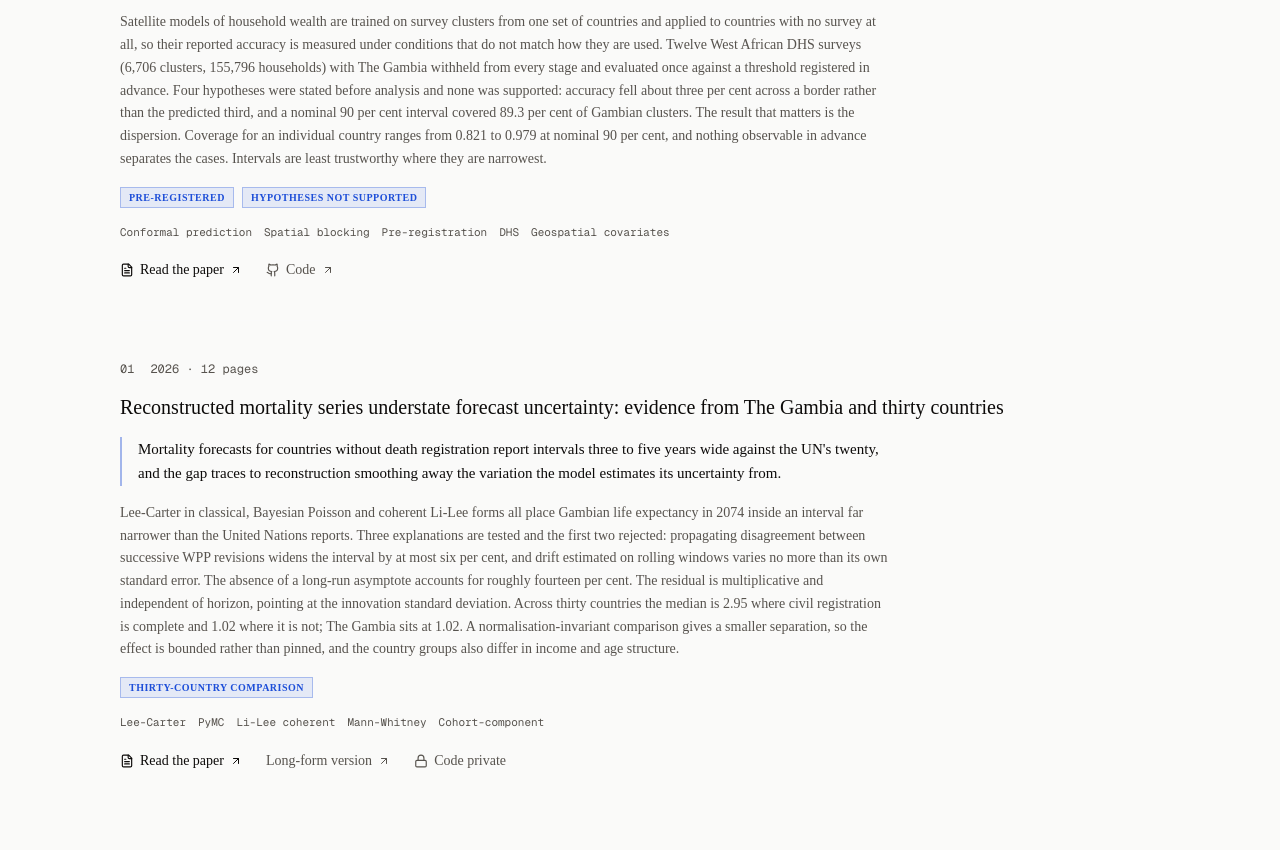
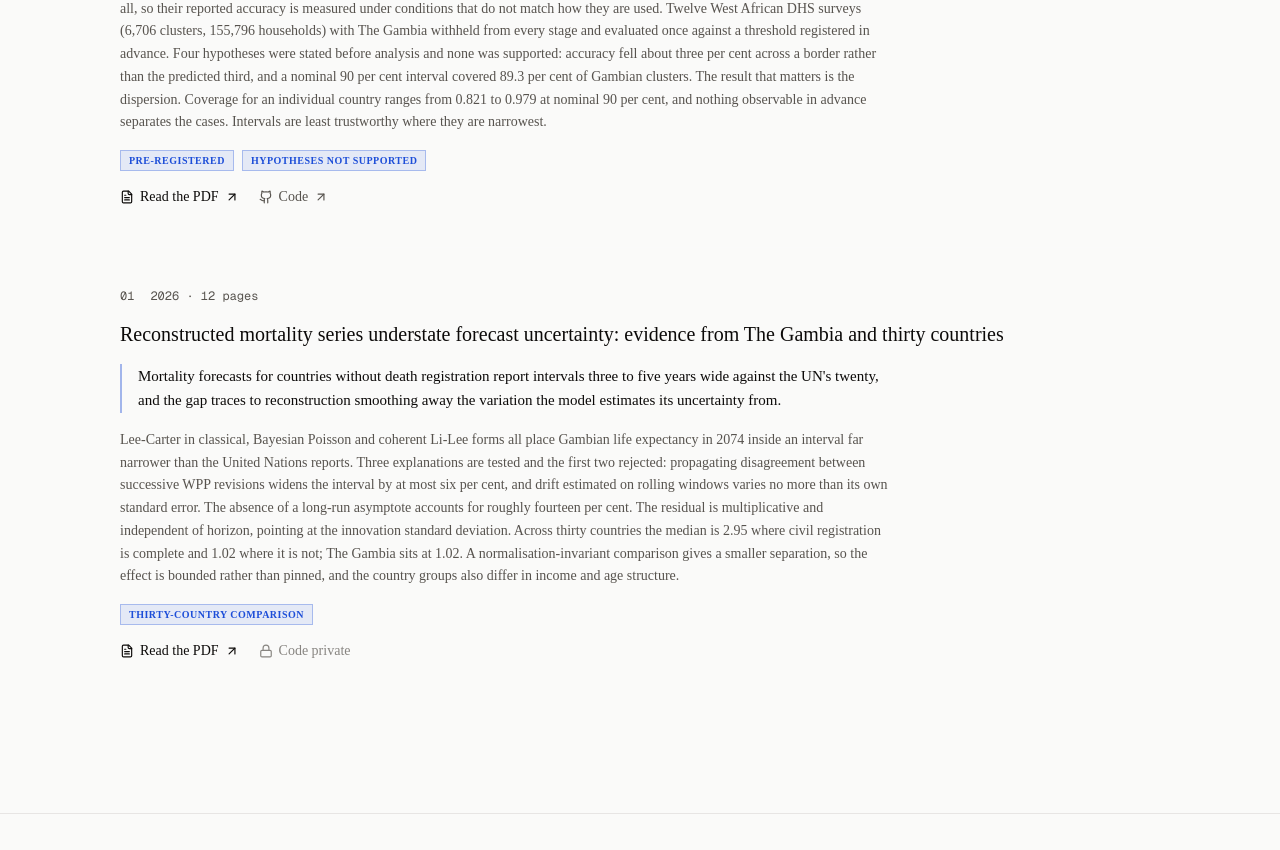
Before and after one commit to Balisa50/Balisa50.github.io, a Next.js app: page /papers in a window 1280 px wide. Shown: the part 1010-1860 px from the top of the page. Built offline with nearby package versions, Linux system fonts and the light colour scheme.

Commit message:
feat: section icons, hero status pill, iOS bottom nav

```diff
--- a/components/About.tsx
+++ b/components/About.tsx
@@ -2,7 +2,7 @@
 
 import Image from "next/image";
 import Link from "next/link";
-import { Mail, FileText, ArrowRight } from "lucide-react";
+import { Mail, FileText, ArrowRight, User } from "lucide-react";
 import { PROFILE } from "@/lib/projects";
 
 export function About() {
@@ -13,7 +13,8 @@ export function About() {
       aria-labelledby="about-heading"
     >
       <div className="flex flex-col items-start gap-4">
-        <span className="font-mono text-xs uppercase tracking-[0.2em] text-cyan">
+        <span className="inline-flex items-center gap-2 font-mono text-xs uppercase tracking-[0.2em] text-cyan">
+          <User className="h-3.5 w-3.5" aria-hidden="true" />
           About
         </span>
 
@@ -68,8 +69,7 @@ export function About() {
             I work in Python and TypeScript. I read Lee-Carter, Cox, and the
             Basel II framework the same way I read Next.js docs. I am working
             toward actuarial exams, and applying for internships in data
-            analytics, statistics, actuarial science, machine learning, and
-            quantitative finance.
+            analytics, statistics, or actuarial science.
           </p>
         </div>
 
--- a/components/Contact.tsx
+++ b/components/Contact.tsx
@@ -1,4 +1,4 @@
-import { Github, Linkedin, MapPin } from "lucide-react";
+import { Github, Linkedin, MapPin, Send } from "lucide-react";
 import { PROFILE } from "@/lib/projects";
 import { ContactForm } from "./ContactForm";
 
@@ -23,12 +23,9 @@ export function Contact() {
           aria-hidden="true"
           className="pointer-events-none absolute -right-24 -top-24 h-64 w-64 rounded-full bg-cyan/20 blur-3xl"
         />
-        <div
-          aria-hidden="true"
-          className="pointer-events-none absolute -bottom-24 -left-24 h-64 w-64 rounded-full bg-pink/10 blur-3xl"
-        />
 
-        <span className="relative font-mono text-xs uppercase tracking-[0.2em] text-cyan">
+        <span className="relative inline-flex items-center gap-2 font-mono text-xs uppercase tracking-[0.2em] text-cyan">
+          <Send className="h-3.5 w-3.5" aria-hidden="true" />
           Contact
         </span>
 
--- a/components/Hero.tsx
+++ b/components/Hero.tsx
@@ -9,8 +9,7 @@ import { PROFILE } from "@/lib/projects";
  * Built on a 12-column grid with the text held to columns 1-7, so the name, the
  * paragraph and every section heading below share one left edge. That single
  * alignment is most of what separates a page that looks composed from one that
- * looks assembled, and it was the thing missing before: each block set its own
- * max-width and nothing lined up.
+ * looks assembled.
  *
  * Sized to hand over to the work quickly. A full-viewport header would push the
  * first project below the fold, and the projects are the argument.
@@ -29,6 +28,13 @@ export function Hero() {
               aria-hidden="true"
             />
             Open to internships · {PROFILE.location}
+          </p>
+
+          <p
+            className="hero-item mt-3 font-mono text-[11px] uppercase tracking-[0.18em] text-text-faint"
+            style={{ animationDelay: "0.04s" }}
+          >
+            BSc Statistics, KNUST · Mastercard Foundation Scholar
           </p>
 
           <h1
@@ -65,8 +71,6 @@ export function Hero() {
               className="group inline-flex min-h-11 items-center gap-2 font-medium text-ink link-underline"
             >
               See the work
-              {/* Pointed down while this scrolled to a section below. The work
-                  is a route now, so the arrow points the way the click goes. */}
               <ArrowRight
                 className="h-4 w-4 transition-transform group-hover:translate-x-0.5"
                 aria-hidden="true"
@@ -94,21 +98,6 @@ export function Hero() {
           </nav>
         </div>
 
-        {/*
-          Portrait, right of the name.
-
-          No frame, no border, no corners. The photograph's own backdrop was a
-          cool grey-blue (#E7EBF1) against a warm page, so any container just
-          drew attention to the mismatch. Instead the image itself was prepared:
-          the outer pixels trimmed (the phone export left dark artefact lines
-          down the edges), the backdrop repainted to the page colour on a
-          smoothstep ramp, and the edges feathered to transparency with a longer
-          dissolve at the bottom so the crop through his shirt is not a line.
-          It is a PNG with alpha, so it sits on the page rather than on top of it.
-
-          Hidden below lg, where there is no second column and it would only
-          push the intro down the screen.
-        */}
         <div className="hidden lg:col-span-4 lg:col-start-9 lg:block">
           <Image
             src="/portrait.png"
--- a/components/Papers.tsx
+++ b/components/Papers.tsx
@@ -1,6 +1,6 @@
 "use client";
 
-import { ArrowUpRight, FileText, Github, Lock } from "lucide-react";
+import { ArrowUpRight, FileText, Github, Lock, BookOpen } from "lucide-react";
 import { PAPERS } from "@/lib/papers";
 
 /**
@@ -26,7 +26,8 @@ export function Papers() {
       aria-labelledby="papers-heading"
     >
       <div className="mb-12 flex flex-col items-start gap-3 md:mb-16">
-        <span className="font-mono text-xs uppercase tracking-[0.2em] text-cyan">
+        <span className="inline-flex items-center gap-2 font-mono text-xs uppercase tracking-[0.2em] text-cyan">
+          <BookOpen className="h-3.5 w-3.5" aria-hidden="true" />
           Working Papers
         </span>
         <h2
@@ -65,8 +66,6 @@ export function Papers() {
                 {paper.title}
               </h3>
 
-              {/* The finding, not the abstract. A reader deciding whether to
-                  open a PDF needs the result, not the setup. */}
               <p className="max-w-3xl border-l-2 border-cyan/40 pl-4 text-[15px] leading-relaxed text-ink">
                 {paper.finding}
               </p>
@@ -88,44 +87,22 @@ export function Papers() {
                 </ul>
               )}
 
-              <ul className="flex flex-wrap gap-x-3 gap-y-1" aria-label="Methods">
-                {paper.methods.map((m) => (
-                  <li key={m} className="font-mono text-[11px] text-text-secondary">
-                    {m}
-                  </li>
-                ))}
-              </ul>
-
-              <div className="mt-1 flex flex-wrap items-center gap-x-6 gap-y-2">
-                <a
-                  href={paper.pdf}
-                  target="_blank"
-                  rel="noreferrer noopener"
-                  className="group inline-flex items-center gap-1.5 text-sm text-ink transition hover:text-cyan"
-                >
-                  <FileText className="h-3.5 w-3.5" aria-hidden="true" />
-                  Read the paper
-                  <ArrowUpRight
-                    className="h-3 w-3 transition group-hover:-translate-y-0.5 group-hover:translate-x-0.5"
-                    aria-hidden="true"
-                  />
-                </a>
-
-                {paper.articleUrl && (
+              <div className="flex flex-wrap items-center gap-x-5 gap-y-2">
+                {paper.pdf && (
                   <a
-                    href={paper.articleUrl}
-                    className="group inline-flex items-center gap-1.5 text-sm text-text-secondary transition hover:text-cyan"
+                    href={paper.pdf}
+                    target="_blank"
+                    rel="noreferrer noopener"
+                    className="group inline-flex items-center gap-1.5 text-sm text-ink transition hover:text-cyan"
                   >
-                    Long-form version
+                    <FileText className="h-3.5 w-3.5" aria-hidden="true" />
+                    Read the PDF
                     <ArrowUpRight
-                      className="h-3 w-3 transition group-hover:-translate-y-0.5 group-hover:translate-x-0.5"
+                      className="h-3.5 w-3.5 transition-transform group-hover:translate-x-0.5 group-hover:-translate-y-0.5"
                       aria-hidden="true"
                     />
                   </a>
                 )}
-
-                {/* A private repo renders as text. A dead link reads as work
-                    that was never really done. */}
                 {paper.repo && !paper.repoPrivate && (
                   <a
                     href={paper.repo}
@@ -136,13 +113,13 @@ export function Papers() {
                     <Github className="h-3.5 w-3.5" aria-hidden="true" />
                     Code
                     <ArrowUpRight
-                      className="h-3 w-3 transition group-hover:-translate-y-0.5 group-hover:translate-x-0.5"
+                      className="h-3.5 w-3.5 transition-transform group-hover:translate-x-0.5 group-hover:-translate-y-0.5"
                       aria-hidden="true"
                     />
                   </a>
                 )}
-                {paper.repo && paper.repoPrivate && (
-                  <span className="inline-flex items-center gap-1.5 text-sm text-text-secondary">
+                {paper.repoPrivate && (
+                  <span className="inline-flex items-center gap-1.5 text-sm text-text-secondary opacity-70">
                     <Lock className="h-3.5 w-3.5" aria-hidden="true" />
                     Code private
                   </span>
--- a/components/ProjectsGrid.tsx
+++ b/components/ProjectsGrid.tsx
@@ -1,5 +1,6 @@
 "use client";
 
+import { Layers } from "lucide-react";
 import { PROJECTS, type Project } from "@/lib/projects";
 import { ProjectRow } from "./ProjectRow";
 
@@ -33,8 +34,7 @@ const CATEGORIES: Category[] = [
   {
     id: "shipped",
     title: "Also shipped",
-    blurb:
-      "Smaller builds and client work. Each one delivered.",
+    blurb: "Smaller builds and client work. Each one delivered.",
     slugs: ["vantage", "forge", "bs-real-estate"],
   },
 ];
@@ -64,11 +64,15 @@ export function ProjectsGrid() {
       aria-labelledby="projects-heading"
     >
       <div className="mb-16 flex flex-col items-start gap-4">
+        <span className="inline-flex items-center gap-2 font-mono text-xs uppercase tracking-[0.2em] text-cyan">
+          <Layers className="h-3.5 w-3.5" aria-hidden="true" />
+          Work
+        </span>
         <h2
           id="projects-heading"
           className="display text-[clamp(2rem,4.5vw,3.25rem)]"
         >
-          Work
+          Three disciplines, one identity
         </h2>
         <p className="measure text-[15px] leading-relaxed text-text-secondary">
           {PROJECTS.length} projects across statistics, AI systems, and client
```
